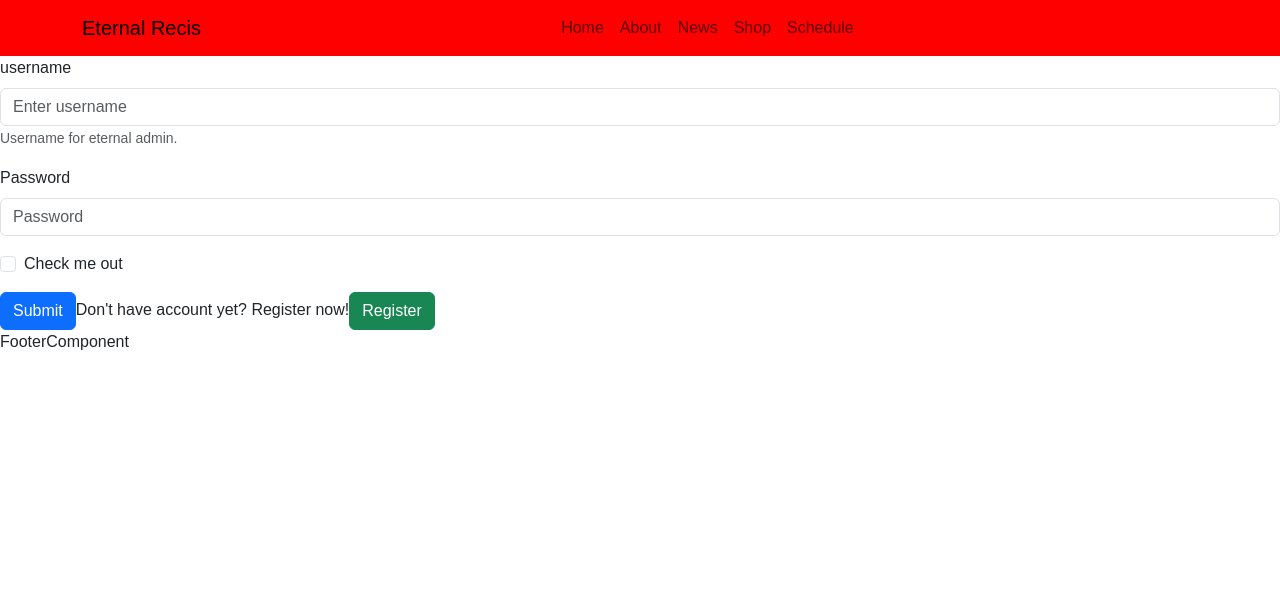
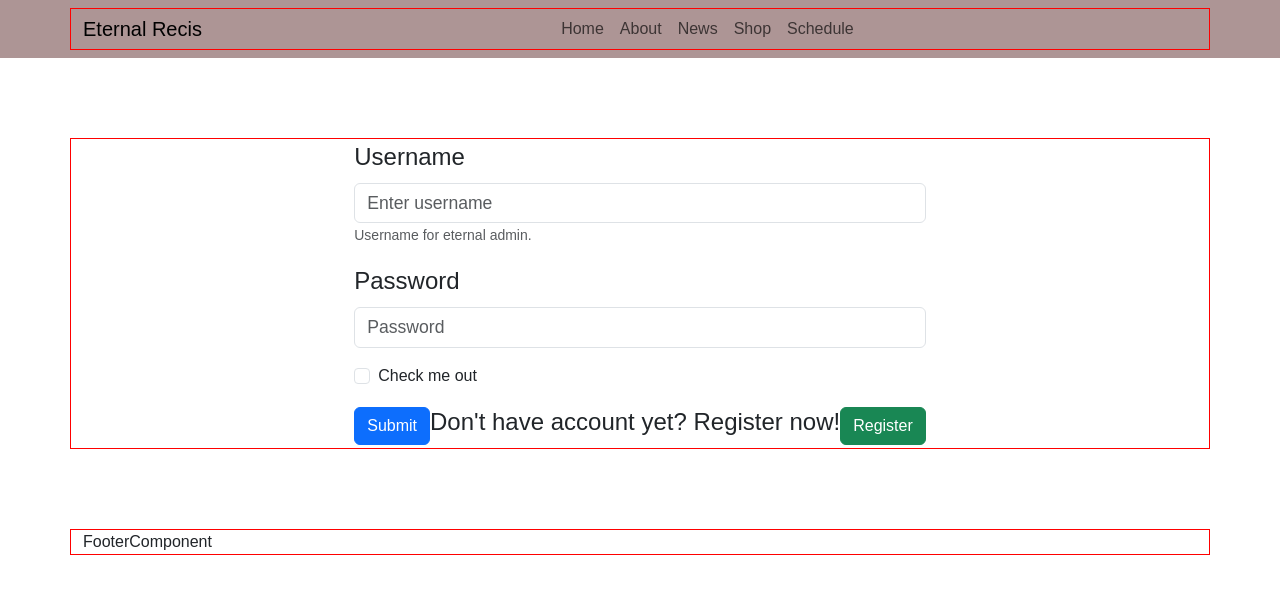
Before and after one commit to Dustin-Bernard/Recis-Eternal, a React (Vite) app in the folder frontend/: page /login in a window 1280 px wide. Shown: the top 594 px of the page. Built offline with nearby package versions, Linux system fonts and the light colour scheme.

Commit message:
rapihin admin, register, login css

```diff
--- a/frontend/src/App.tsx
+++ b/frontend/src/App.tsx
@@ -1,13 +1,14 @@
 import { Routes, Route } from "react-router-dom";
-import HomePage from "./pages/HomePage";
-import AboutPage from "./pages/AboutPage";
 import NavbarComponent from "./components/NavbarComponent";
 import FooterComponent from "./components/FooterComponent";
 import AdminPage from "./pages/AdminPage";
 import LoginPage from "./pages/LoginPage";
 import RegisterPage from "./pages/RegisterPage";
-
-
+import HomePage from "./pages/HomePage";
+import AboutPage from "./pages/AboutPage";
+import NewsPage from "./pages/NewsPage";
+import ShopPage from "./pages/ShopPage";
+import SchedulePage from "./pages/SchedulePage";
 
 const App = () => {
   return (
@@ -17,9 +18,12 @@ const App = () => {
       <Routes>
         <Route path="/" Component={HomePage} />
         <Route path="/about" Component={AboutPage} />
-        <Route path="/admin" Component={AdminPage}/>
-        <Route path="/login" Component={LoginPage}/>
-        <Route path="/Register" Component={RegisterPage} />
+        <Route path="/news" Component={NewsPage} />
+        <Route path="/shop" Component={ShopPage} />
+        <Route path="/schedule" Component={SchedulePage} />
+        <Route path="/admin" Component={AdminPage} />
+        <Route path="/login" Component={LoginPage} />
+        <Route path="/register" Component={RegisterPage} />
       </Routes>
 
       <FooterComponent />
--- a/frontend/src/components/FooterComponent.tsx
+++ b/frontend/src/components/FooterComponent.tsx
@@ -1,5 +1,11 @@
+import { Container } from "react-bootstrap";
+
 const FooterComponent = () => {
-  return <div>FooterComponent</div>;
+  return (
+    <Container className="container-margin">
+      <div>FooterComponent</div>
+    </Container>
+  );
 };
 
 export default FooterComponent;
--- a/frontend/src/components/NavbarComponent.tsx
+++ b/frontend/src/components/NavbarComponent.tsx
@@ -1,10 +1,9 @@
 import { Navbar, Nav, Container } from "react-bootstrap";
-
 
 const NavbarComponent = () => {
   return (
     <div>
-      <Navbar expand="md">
+      <Navbar expand="lg">
         <Container>
           <Navbar.Brand href="/">Eternal Recis</Navbar.Brand>
           <Navbar.Toggle aria-controls="basic-navbar-nav" />
--- a/frontend/src/main.css
+++ b/frontend/src/main.css
@@ -4,6 +4,44 @@
 
 /* NavbarComponent Style */
 .navbar {
-  background-color: red;
+  background-color: rgb(173, 149, 149);
   display: flex;
+  position: fixed;
 }
+
+/* Global Style */
+.container {
+  border: 1px solid red; /* Buat Gampang Liat Posisi */
+}
+
+.container-margin {
+  margin-top: 5rem;
+}
+
+.form-container {
+  display: flex;
+  justify-content: center;
+  align-items: center;
+}
+
+.form-label {
+  font-size: 1.5rem;
+}
+
+#admin-form-parent .form-control {
+  font-size: 1.1rem;
+}
+
+/* RegisterPage Style */
+
+#register-id {
+  display: flex;
+  flex-direction: column;
+  justify-content: center;
+  align-items: center;
+}
+
+#register-id input {
+  margin: 15px;
+  font-size: 1.1rem;
+}
--- a/frontend/src/pages/AdminPage.tsx
+++ b/frontend/src/pages/AdminPage.tsx
@@ -1,9 +1,9 @@
-import { Form, Button } from "react-bootstrap"
+import { Form, Button, Container } from "react-bootstrap";
 
-
-export default function AdminPage () {
+export default function AdminPage() {
   return (
-        <Form>
+    <Container className="container-margin form-container">
+      <Form id="admin-form-parent">
         <Form.Group className="mb-3" controlId="formBasicEmail">
           <Form.Label>News Title</Form.Label>
           <Form.Control type="text" placeholder="Enter News Title" />
@@ -17,12 +17,13 @@ export default function AdminPage () {
           <Form.Control as="textarea" rows={3} />
         </Form.Group>
         <Form.Group controlId="formFileLg" className="mb-3">
-        <Form.Label>News Pic</Form.Label>
+          <Form.Label>News Picture</Form.Label>
           <Form.Control type="file" size="lg" />
         </Form.Group>
         <Button variant="success" type="submit">
           Post
         </Button>
       </Form>
-    )
+    </Container>
+  );
 }
--- a/frontend/src/pages/LoginPage.tsx
+++ b/frontend/src/pages/LoginPage.tsx
@@ -1,14 +1,14 @@
-import { Form, Button } from "react-bootstrap";
+import { Form, Button, Container } from "react-bootstrap";
 import { useNavigate } from "react-router-dom";
-
 
 export default function Login() {
   const navigate = useNavigate();
 
   return (
-        <Form>
+    <Container className="container-margin form-container">
+      <Form id="admin-form-parent">
         <Form.Group className="mb-3" controlId="formBasicEmail">
-        <Form.Label>username</Form.Label>
+          <Form.Label>Username</Form.Label>
           <Form.Control type="text" placeholder="Enter username" />
           <Form.Text className="text-muted">
             Username for eternal admin.
@@ -26,7 +26,10 @@ export default function Login() {
           Submit
         </Button>
         <Form.Label>Don't have account yet? Register now!</Form.Label>
-      <Button variant="success" onClick={() => navigate("/Register")}>Register</Button>
+        <Button variant="success" onClick={() => navigate("/Register")}>
+          Register
+        </Button>
       </Form>
-    )
+    </Container>
+  );
 }
--- /dev/null
+++ b/frontend/src/pages/NewsPage.tsx
@@ -0,0 +1,5 @@
+const NewsPage = () => {
+  return <div>NewsPage</div>;
+};
+
+export default NewsPage;
--- a/frontend/src/pages/RegisterPage.tsx
+++ b/frontend/src/pages/RegisterPage.tsx
@@ -1,13 +1,18 @@
+import { Container, Button } from "react-bootstrap";
+
 export default function RegisterPage() {
-
-    return (
-        <div>
-
-        <form action="">
-        <input type="text" placeholder="username"/>
-        <input type="password" placeholder="password" />
-        <button>Register</button>
+  return (
+    <Container className="container-margin">
+      <div id="register-id">
+        <h1>Register</h1>
+        <form id="register-id" action="">
+          <input type="text" placeholder="username" />
+          <input type="password" placeholder="password" />
+          <Button variant="primary" type="submit">
+            Submit
+          </Button>
         </form>
-        </div>
-    )
+      </div>
+    </Container>
+  );
 }
--- /dev/null
+++ b/frontend/src/pages/SchedulePage.tsx
@@ -0,0 +1,5 @@
+const SchedulePage = () => {
+  return <div>SchedulePage</div>;
+};
+
+export default SchedulePage;
--- /dev/null
+++ b/frontend/src/pages/ShopPage.tsx
@@ -0,0 +1,5 @@
+const ShopPage = () => {
+  return <div>ShopPage</div>;
+};
+
+export default ShopPage;
```
Lines whose indentation alone changed are shown as unchanged.
